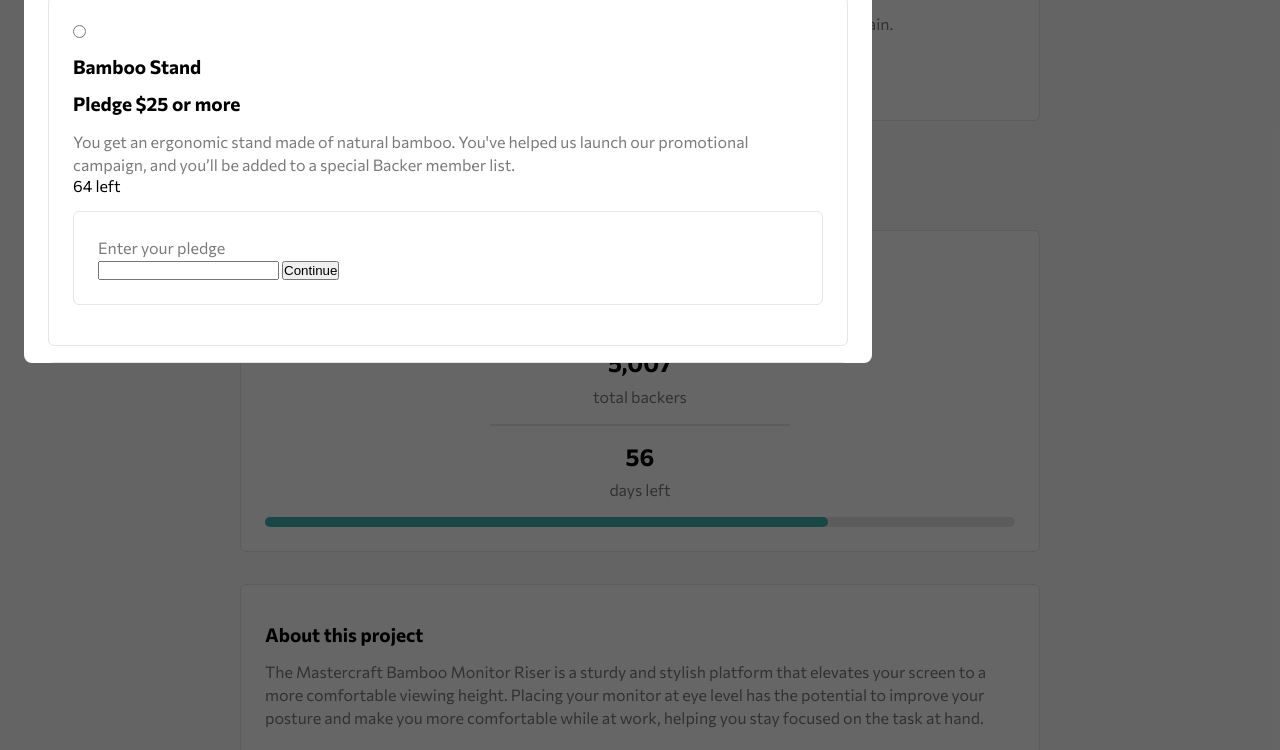
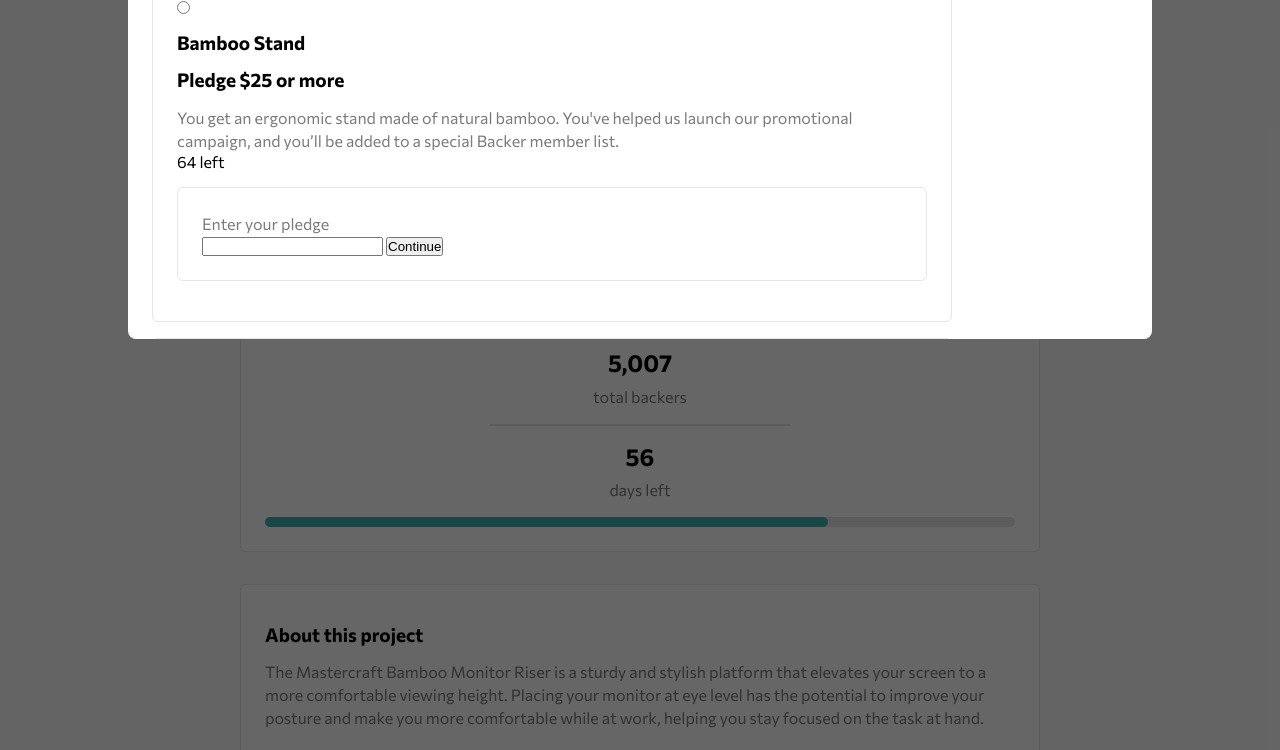
Before and after one commit to SquirrelloDev/frontendmentor-crowdfund, a plain HTML site: page index.html in a window 1280 px wide. Shown: the part 381-1131 px from the top of the page. Drawn offline with Linux system fonts and the light colour scheme; files whose address does not match are found by name.

Commit message:
Fixed positioning

```diff
--- a/src/sass/components/_modal.scss
+++ b/src/sass/components/_modal.scss
@@ -2,11 +2,13 @@
 @use '../base/typography' as *;
 .modal
 {
+
     position: fixed;
     top: 50%;
-    transform: translateY(-50%);
+    left: 50%;
+    transform: translate(-50%, -50%);
     z-index: 1001;
-    margin: 1.5em;
+    width: 80%;
     padding: 1.5em;
     background-color: $white;
     border-radius: 8px;
@@ -37,7 +39,6 @@
     }
     &__body
     {
-
     }
     &__confirm
     {
```
Also changed, not shown: dist/css/main-min.css.
